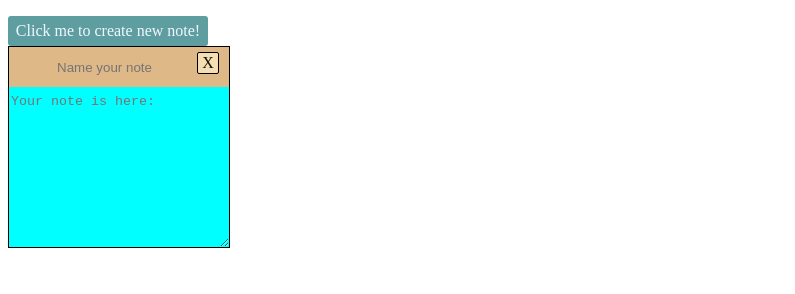
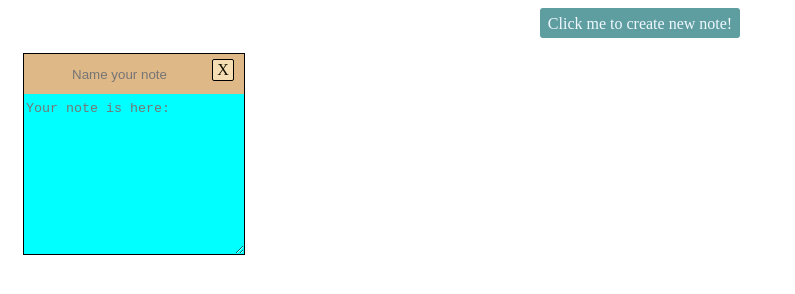
Before and after one commit to Senseinvader/TodoAppJS, a plain HTML site: page index.html in a window 1280 px wide. Both pictures are taken after a click on the element "Click me to create new note!". Shown: the whole page, without its empty margins (0-795 px from the left). Drawn offline with Linux system fonts and the light colour scheme.

Commit message:
Disable dragging function, add functionality to create and delete multiple notes

```diff
--- a/index.html
+++ b/index.html
@@ -12,7 +12,8 @@
         <p>Click me to create new note!</p>
     </div>
 
-     <!-- <div class="container" id="container">
+    <div id="all-notes-container">
+     <!-- <div class="container">
          <div class="container-header">
             <input class="note-header" type="text" placeholder="Name your note">
             <div class="close-note"> X </div>
@@ -21,7 +22,7 @@
             <textarea class="note-body" type="text" placeholder="Your note is here:"></textarea>
         </div>
      </div> -->
-
+    </div>
 
 
 </body>
--- a/styles.css
+++ b/styles.css
@@ -1,6 +1,10 @@
+body {
+  text-align: center;
+}
+
 .container {
-  position: absolute;
   min-width: 220px;
+  max-width: 220px;
   height: 200px;
   background-color: aqua;
   color: #000000;
@@ -8,6 +12,8 @@
   text-align: left;
   resize: both;
   overflow: auto;
+  float: left;
+  margin: 15px;
 }
 .container-header {
   background-color: burlywood;
@@ -51,12 +57,12 @@
 #on-button-container {
   width: 200px;
   height: 30px;
-  margin: 30px, 0, 0, 30px;
   cursor: pointer;
   background-color: cadetblue;
   color: aliceblue;
   text-align: center;
-  line-height: 30px;
+  line-height: 0px;
   border: none;
   border-radius: 3px;
+  display: inline-block;
 }
--- a/toDoScript.js
+++ b/toDoScript.js
@@ -1,5 +1,6 @@
-// document.querySelector('textarea').addEventListener('keydown', autosize);
-document.getElementById('on-button-container').addEventListener('click', createDom);
+document.getElementById('on-button-container').addEventListener('click', function() {
+  createDom("","");
+});
 
 
 // -------FUNCTION TO FIT INPUT TEXTAREA TO AMOUNT OF INPUTTED TEXT------
@@ -10,6 +11,41 @@ function autosize(){
     el.style.cssText = 'height:' + el.scrollHeight + 'px';
   },0);
 }
+
+// --------FUNCTION TO REMOVE NOTE ELEMENT--------
+
+function closeNote(event) {
+  this.parentNode.parentNode.remove();
+}
+
+// ---------FUNCTION TO CREATE NOTE ELEMENT---------
+
+function createDom(noteName, noteContents) {
+  let allNotesContainer = document.getElementById('all-notes-container');
+  let note = document.createElement('div');
+  note.setAttribute('class', 'container');
+
+  note.innerHTML = `<div class="container-header">
+                  <input class="note-header" type="text" placeholder="Name your note" value="${noteName}">
+                  <div class="close-note"> X </div>
+                </div>
+                <div class="container-body">
+                  <textarea class="note-body" type="text" placeholder="Your note is here:">${noteContents}</textarea>
+                </div>`;
+
+  allNotesContainer.appendChild(note);
+
+  let noteClosers = document.getElementsByClassName("close-note");
+  for(let i = 0; i < noteClosers.length; i++) {
+    noteClosers[i].addEventListener('click', closeNote);
+  }
+  let noteAreas = document.getElementsByTagName('textarea');
+  for(let i = 0; i < noteAreas.length; i++) {
+    noteAreas[i].addEventListener('keydown', autosize);
+  }
+  // note.getElementsByTagName('textarea').addEventListener('keydown', autosize);
+}
+
 // --------FUCNTION TO DRAG NOTE onmousedown-onmouseup-------
 // let note = document.querySelector('.container');
 // note.onmousedown = function(event) {
@@ -43,25 +79,3 @@ function autosize(){
 // note.ondragstart = function() {
 //   return false;
 // };
-// // --------FUNCTION TO REMOVE NOTE ELEMENT--------
-// let closeButton = document.querySelector('.close-note');
-// closeButton.addEventListener('click', closeNote);
-
-// function closeNote(event) {
-//   document.body.removeChild(note);
-// }
-
-// ---------FUNCTION TO CREATE NOTE ELEMENT---------
-
-let string = '<div class="container"><div class="container-header">' +
-        '<input class="note-header" type="text" placeholder="Name your note">' +
-        '<div class="close-note"> X </div> </div><div class="container-body">' +
-        '<textarea class="note-body" type="text" placeholder="Your note is here:"></textarea></div></div>';
-
-function createDom() {
-  let parser = new DOMParser();
-  let html = parser.parseFromString(string, 'text/html');
-  document.body.appendChild(html.body.firstChild);
-
-
-}
```
